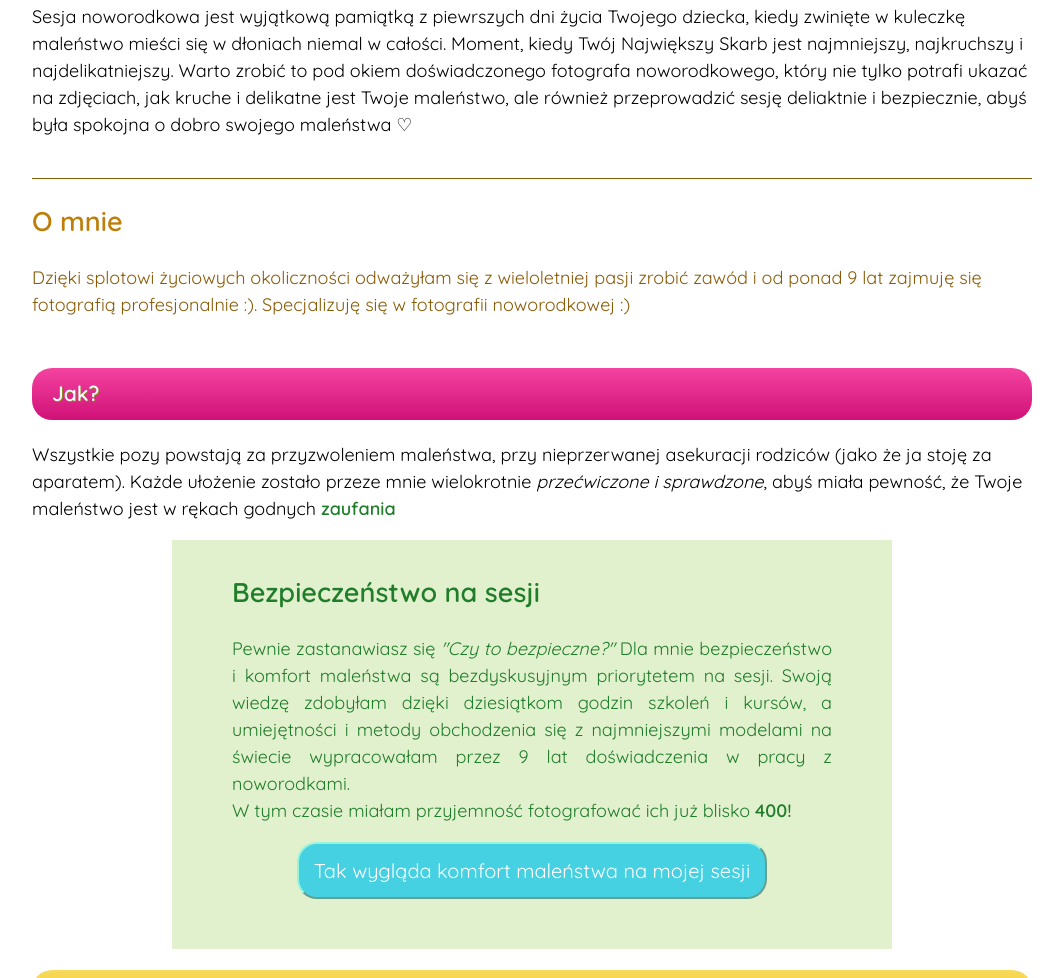
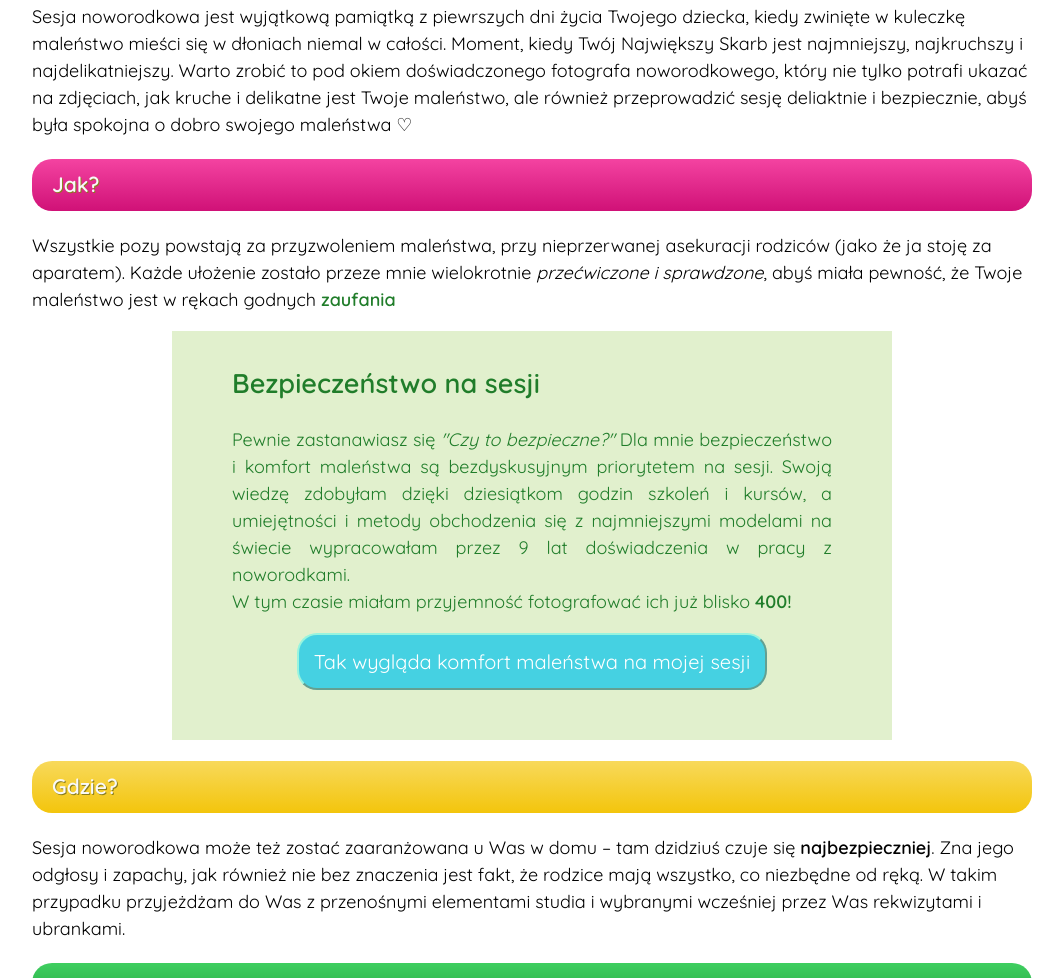
Before and after one commit to BlNic/mypage, a plain HTML site: page index1.html in a window 1280 px wide. Shown: the part 899-1877 px from the top of the page, without its empty margins (108-1171 px from the left). Drawn offline with nearby package versions, Linux system fonts and the light colour scheme; a script that the page names is missing.

Commit message:
erase omnie section

```diff
--- a/index1.html
+++ b/index1.html
@@ -46,16 +46,6 @@
             noworodkowego, który nie tylko potrafi ukazać na zdjęciach, jak kruche i delikatne jest Twoje maleństwo, ale
             również przeprowadzić sesję deliaktnie i bezpiecznie, abyś była spokojna o
             dobro swojego maleństwa ♡</p>
-        <section class="aboutMe">
-            <h2 id=aboutMe>O mnie</h2>
-            <p class="aboutMe__note">Dzięki splotowi życiowych
-                okoliczności
-                odważyłam się z
-                wieloletniej
-                pasji zrobić zawód i od ponad 9 lat zajmuję się fotografią profesjonalnie :). Specjalizuję się w
-                fotografii noworodkowej :)
-            </p>
-        </section>
         <section>
             <h3 class=" subheader subheader__how" id=How>Jak?</h3>
             <p>Wszystkie pozy
```
